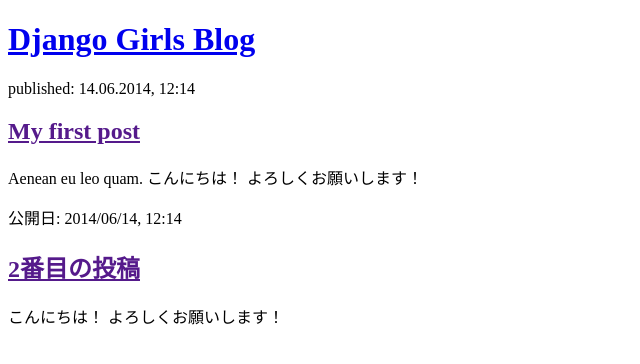
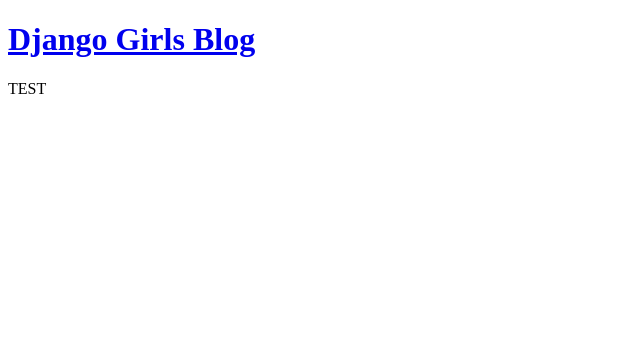
Before and after one commit to watanabeHayato8810/my-first-blog, a Django app: page / in a window 1280 px wide. Shown: the top 364 px of the page, without its empty margins (0-640 px from the left). Run offline with Django 3.2, Linux system fonts and the light colour scheme; data that the repository does not hold is empty.

Commit message:
My Django Girls app, first commit

```diff
--- a/blog/templates/blog/post_list.html
+++ b/blog/templates/blog/post_list.html
@@ -14,16 +14,6 @@
             <p>{{post.text|linebreaksbr}}</p>
         </div>
     {% endfor %}
-    <div>
-        <p>published: 14.06.2014, 12:14</p>
-        <h2><a href="">My first post</a></h2>
-        <p>Aenean eu leo quam. こんにちは！ よろしくお願いします！ </p>
-    </div>
-
-    <div>
-        <p>公開日: 2014/06/14, 12:14</p>
-        <h2><a href="">2番目の投稿</a></h2>
-        <p> こんにちは！ よろしくお願いします！ </p>
-    </div>
+    <div>TEST</div>
 </body>
 </html>
```
